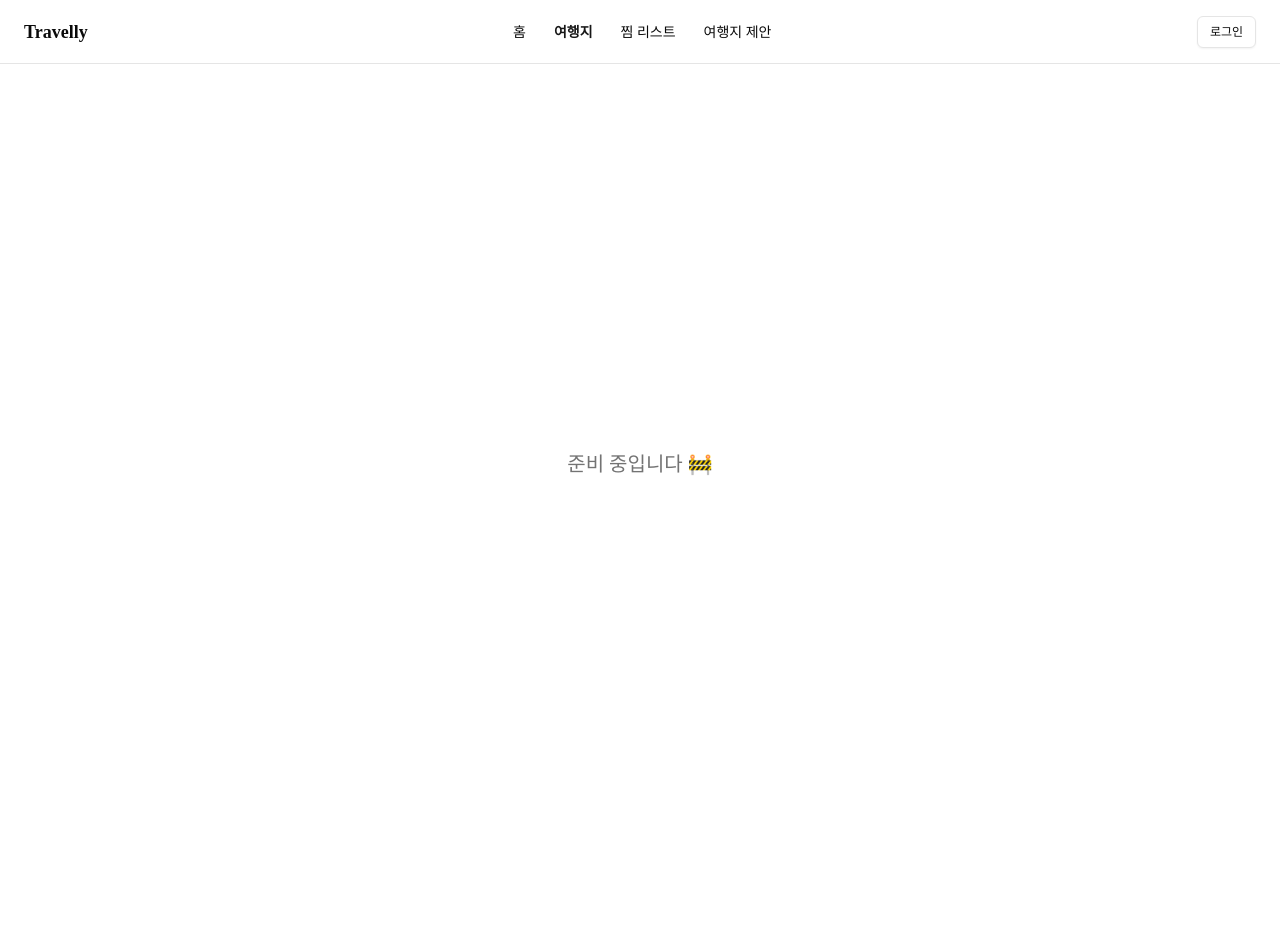
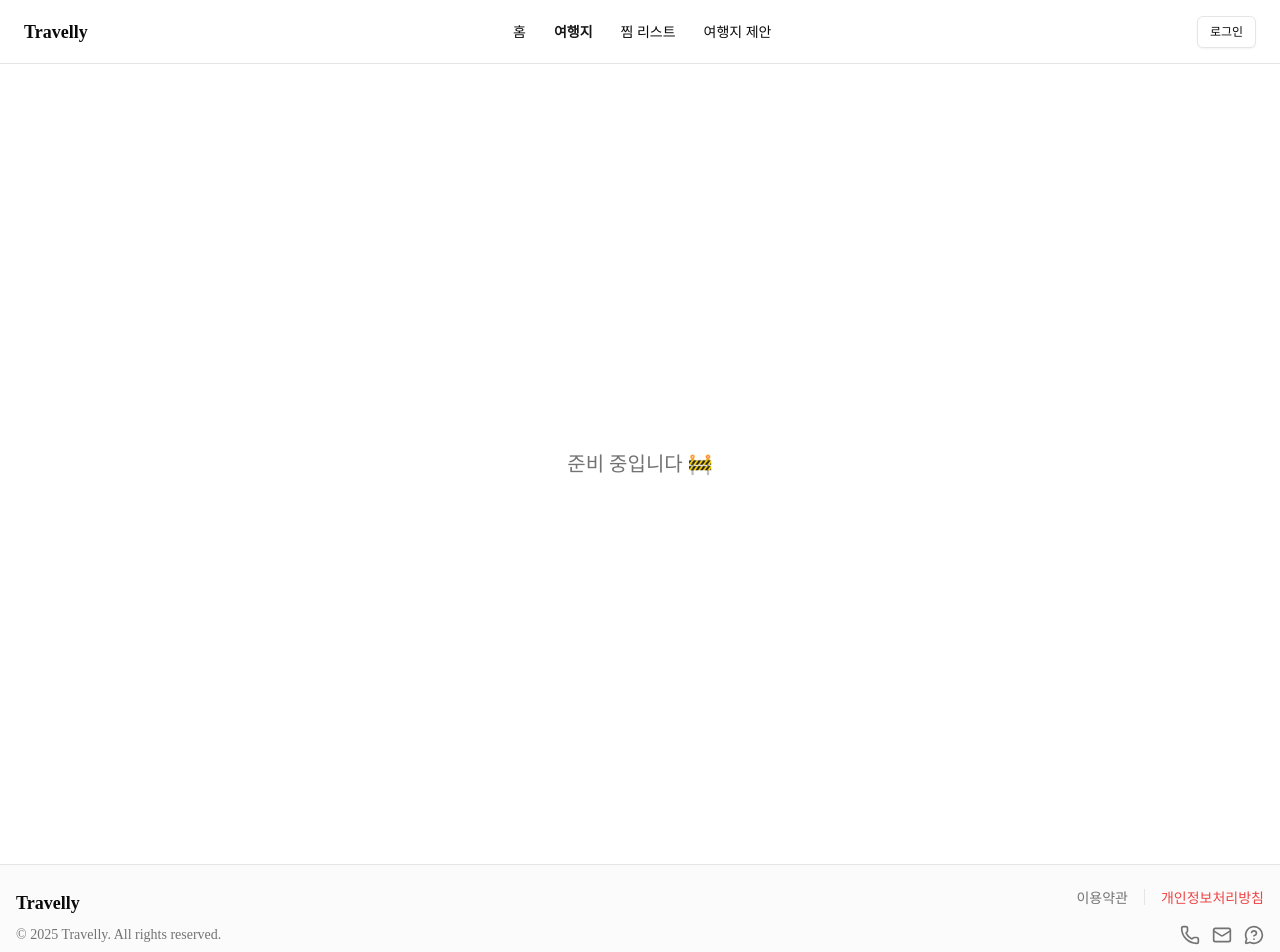
Before and after one commit to Edwins247/Travelly, a Next.js app: page /search in a window 1280 px wide. Shown: the top 952 px of the page. Before the commit the page ends 864 px from the top, so only its background shows below. Built offline with nearby package versions, Linux system fonts and the light colour scheme; no server answers.

Commit message:
feat: Footer 개발 및 적용

```diff
--- a/package.json
+++ b/package.json
@@ -15,6 +15,7 @@
   "dependencies": {
     "@radix-ui/react-dialog": "^1.1.14",
     "@radix-ui/react-navigation-menu": "^1.2.13",
+    "@radix-ui/react-separator": "^1.1.7",
     "@radix-ui/react-slot": "^1.2.3",
     "@tanstack/react-query": "^5.81.5",
     "class-variance-authority": "^0.7.1",
--- a/src/app/layout.tsx
+++ b/src/app/layout.tsx
@@ -1,3 +1,4 @@
+import Footer from '@/components/common/Footer';
 import Header from '@/components/common/Header';
 import { LoginModal } from '@/components/common/LoginModal';
 import '@/styles/globals.css';
@@ -10,6 +11,7 @@ export default function RootLayout({ children }: { children: React.ReactNode })
       <body className="min-h-screen">
         <Header />
         {children}
+        <Footer />
         <LoginModal />
       </body>
     </html>
--- /dev/null
+++ b/src/components/common/Footer.tsx
@@ -0,0 +1,45 @@
+'use client';
+
+import Link from 'next/link';
+import { Separator } from '@/components/ui/separator';   // shadcn 템플릿
+import { MessageCircleQuestionMark, Mail, Phone } from 'lucide-react';      // 무료 아이콘
+
+export default function Footer() {
+  return (
+    <footer className="border-t bg-muted/40 py-6 text-sm text-muted-foreground">
+      <div className="container mx-auto flex flex-col gap-6 px-4 md:flex-row md:items-start md:justify-between">
+        {/* ───────────── Brand / Copyright ───────────── */}
+        <div className="space-y-2">
+          <Link href="/" className="text-lg font-semibold text-foreground">
+            Travelly
+          </Link>
+          <p>© {new Date().getFullYear()} Travelly. All rights reserved.</p>
+        </div>
+
+        {/* ───────────── Quick Links ───────────── */}
+        <div className="flex flex-col gap-4 md:items-end">
+          <div className="flex gap-4">
+            <Link href="/terms">이용약관</Link>
+            <Separator orientation="vertical" className="h-4" />
+            <Link href="/privacy" className="text-destructive">
+              개인정보처리방침
+            </Link>
+          </div>
+
+          {/* ───────────── Icon Row ───────────── */}
+          <div className="flex gap-3">
+            <Link href="https://github.com/your-org/travelly" aria-label="Phone-Call">
+              <Phone className="h-5 w-5 hover:text-foreground" />
+            </Link>
+            <Link href="mailto:team@travel.ly" aria-label="E-mail">
+              <Mail className="h-5 w-5 hover:text-foreground" />
+            </Link>
+            <Link href="https://www.figma.com/file/xxx" aria-label="FAQ">
+              <MessageCircleQuestionMark className="h-5 w-5 hover:text-foreground" />
+            </Link>
+          </div>
+        </div>
+      </div>
+    </footer>
+  );
+}
--- /dev/null
+++ b/src/components/ui/separator.tsx
@@ -0,0 +1,31 @@
+"use client"
+
+import * as React from "react"
+import * as SeparatorPrimitive from "@radix-ui/react-separator"
+
+import { cn } from "@/lib/utils"
+
+const Separator = React.forwardRef<
+  React.ElementRef<typeof SeparatorPrimitive.Root>,
+  React.ComponentPropsWithoutRef<typeof SeparatorPrimitive.Root>
+>(
+  (
+    { className, orientation = "horizontal", decorative = true, ...props },
+    ref
+  ) => (
+    <SeparatorPrimitive.Root
+      ref={ref}
+      decorative={decorative}
+      orientation={orientation}
+      className={cn(
+        "shrink-0 bg-border",
+        orientation === "horizontal" ? "h-[1px] w-full" : "h-full w-[1px]",
+        className
+      )}
+      {...props}
+    />
+  )
+)
+Separator.displayName = SeparatorPrimitive.Root.displayName
+
+export { Separator }
```
Also changed, not shown: 1 other file (tests, documents, lock files or other folders).
